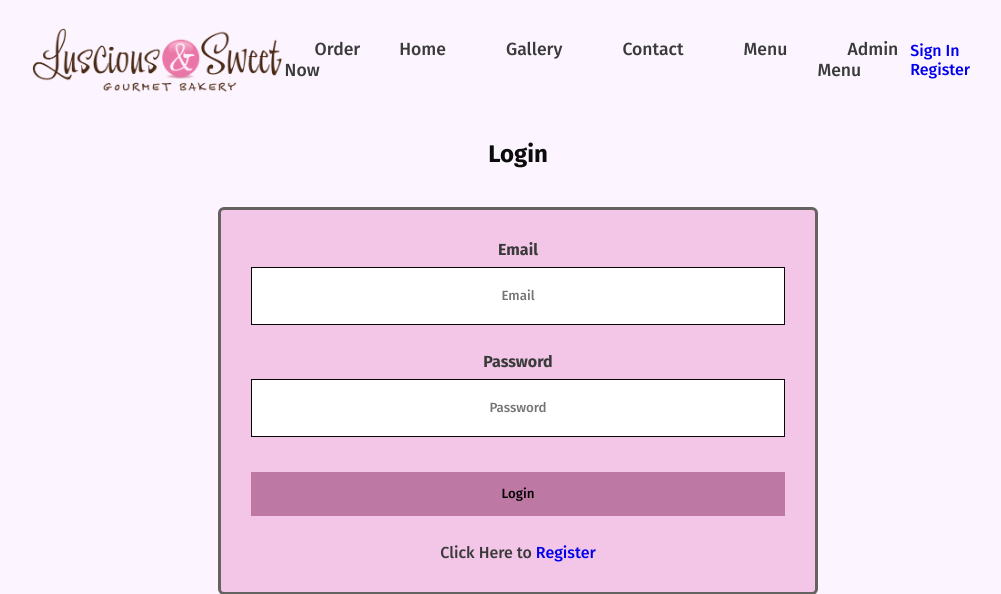
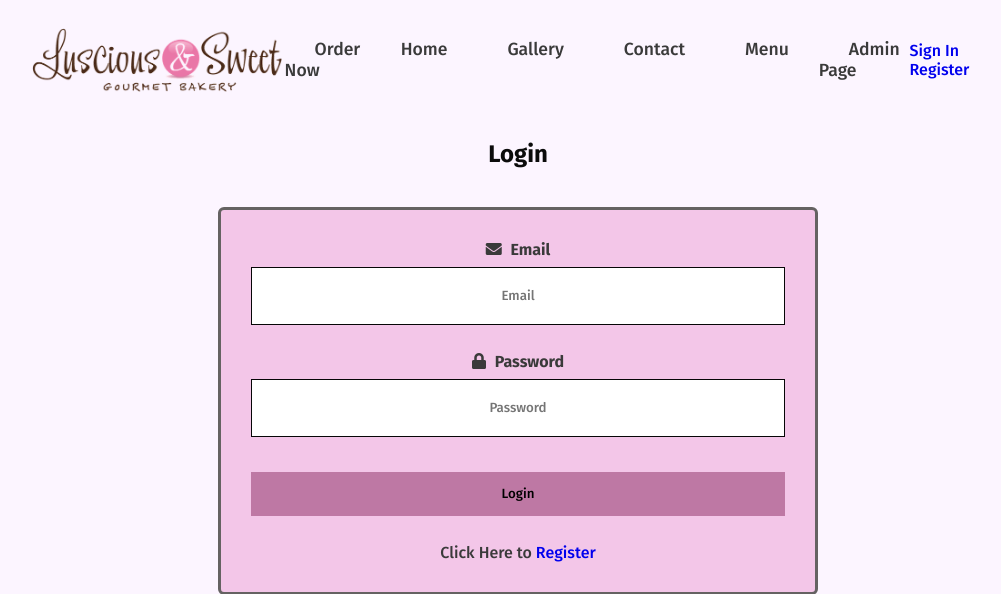
Before and after one commit to Veloric/2023FASE, a Flask app: page /login in a window 1280 px wide. Shown: the top 594 px of the page, without its empty margins (122-1123 px from the left). Run offline with Flask 3, Linux system fonts and the light colour scheme; some libraries are stand-ins or nearby versions.

Commit message:
Fix adminPage active tab and some CSS

```diff
--- a/static/activetab.js
+++ b/static/activetab.js
@@ -12,7 +12,7 @@
         addActive(navbar, 3);
     } else if (tab.includes("menu")) {
         addActive(navbar, 4);
-    } else if (tab.includes("adminMenu")) {
+    } else if (tab.includes("adminPage")) {
         addActive(navbar, 5);
     } else {
         addActive(navbar, 1);
--- a/static/loginstyle.css
+++ b/static/loginstyle.css
@@ -115,3 +115,12 @@ form {width: 600px;
   .register {
     padding: 20px;
   }
+
+  label {
+    color: var(--text-color);
+    font-weight: bold;
+  }
+
+  .fas {
+    padding-right: 5px;
+  }
--- a/static/style.css
+++ b/static/style.css
@@ -39,6 +39,8 @@ header{
 }
 .nav-bar{
     display: flex;
+    justify-content: center;
+    align-items: center;
 }
 .nav-bar a{
     color: var(--text-color);
--- a/templates/login.html
+++ b/templates/login.html
@@ -5,6 +5,7 @@
     <title>Sign In</title>
     <meta name="viewport" content="width=device-width, initial-scale=1">
     <link rel="stylesheet" type="text/css" href="{{ url_for('static', filename='loginstyle.css') }}">
+    <link rel="stylesheet" href="https://use.fontawesome.com/releases/v5.7.1/css/all.css">
 </head>
 <body>
   {{ navbar() }}
@@ -15,10 +16,10 @@
       <form method="post" action="{{ url_for('login') }}" autocomplete="off">
 
         <div class="container">
-        <label for="email"><b>Email</b></label></b></label>
+        <label for="email"><i class="fas fa-envelope"></i> <b>Email</b></label></b></label>
           <input type="text" name="email" id="email" placeholder="Email" required>
           <br><br>
-          <label for="password"><b>Password</b></label>
+          <label for="password"><i class="fas fa-lock"></i> <b>Password</b></label>
           </b>
           </label>
           <input type="password" name="password" id="password" placeholder="Password" required>
--- a/templates/navbar.html
+++ b/templates/navbar.html
@@ -10,7 +10,12 @@
             <li><a href="{{ url_for('galleryphotos') }}">Gallery</a></li>
             <li><a href="{{ url_for('contact') }}">Contact</a></li>
             <li><a href="{{ url_for('menu') }}">Menu</a></li>
-            <li><a href="{{ url_for('adminPage') }}">Admin Menu</a></li>
+            <li><a href="{{ url_for('adminPage') }}">Admin Page</a></li>
+                <!-- Alternative adminPage -->
+                <!-- <a href="{{ url_for('adminPage') }}">
+                        <svg xmlns="http://www.w3.org/2000/svg" height="28" viewBox="0 -960 960 960" width="28" class="social-media-svgs"><path d="M680-280q25 0 42.5-17.5T740-340q0-25-17.5-42.5T680-400q-25 0-42.5 17.5T620-340q0 25 17.5 42.5T680-280Zm0 120q31 0 57-14.5t42-38.5q-22-13-47-20t-52-7q-27 0-52 7t-47 20q16 24 42 38.5t57 14.5ZM480-80q-139-35-229.5-159.5T160-516v-244l320-120 320 120v227q-19-8-39-14.5t-41-9.5v-147l-240-90-240 90v188q0 47 12.5 94t35 89.5Q310-290 342-254t71 60q11 32 29 61t41 52q-1 0-1.5.5t-1.5.5Zm200 0q-83 0-141.5-58.5T480-280q0-83 58.5-141.5T680-480q83 0 141.5 58.5T880-280q0 83-58.5 141.5T680-80ZM480-494Z"/></svg>
+                        Admin Page
+                </a> -->
         </ul>
     </nav>
     {% if logged_in %}
--- a/templates/register.html
+++ b/templates/register.html
@@ -49,7 +49,7 @@
                         <br><br>
 
                         <div>
-                            <p>By creating an account you agree to our <a href="#">Terms & Privacy</a>.</p>
+                            <p>By creating an account you agree to our <a href="https://lusciousandsweet.com/privacy-policy/">Terms & Privacy</a>.</p>
                         </div>
                         <br>
 
```
